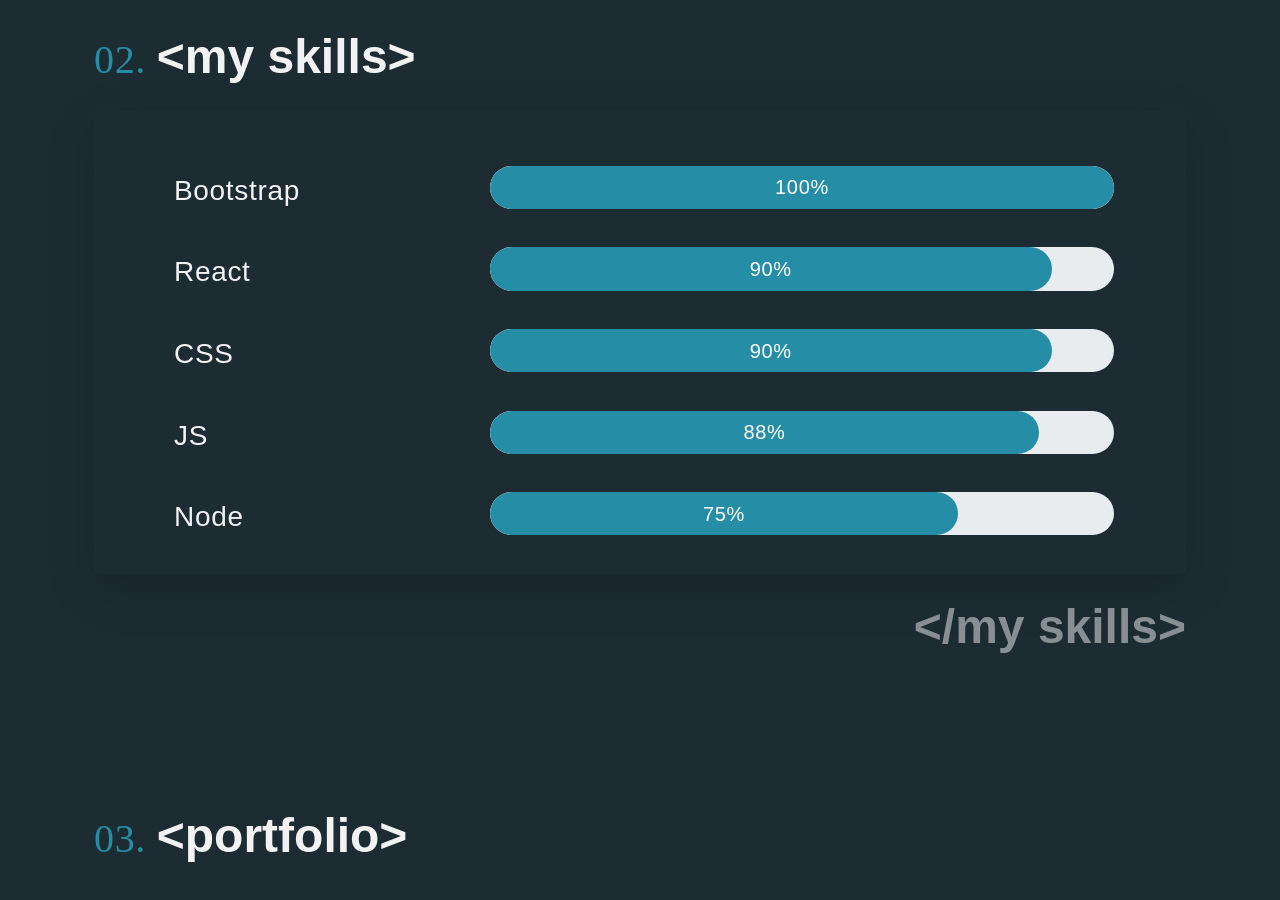
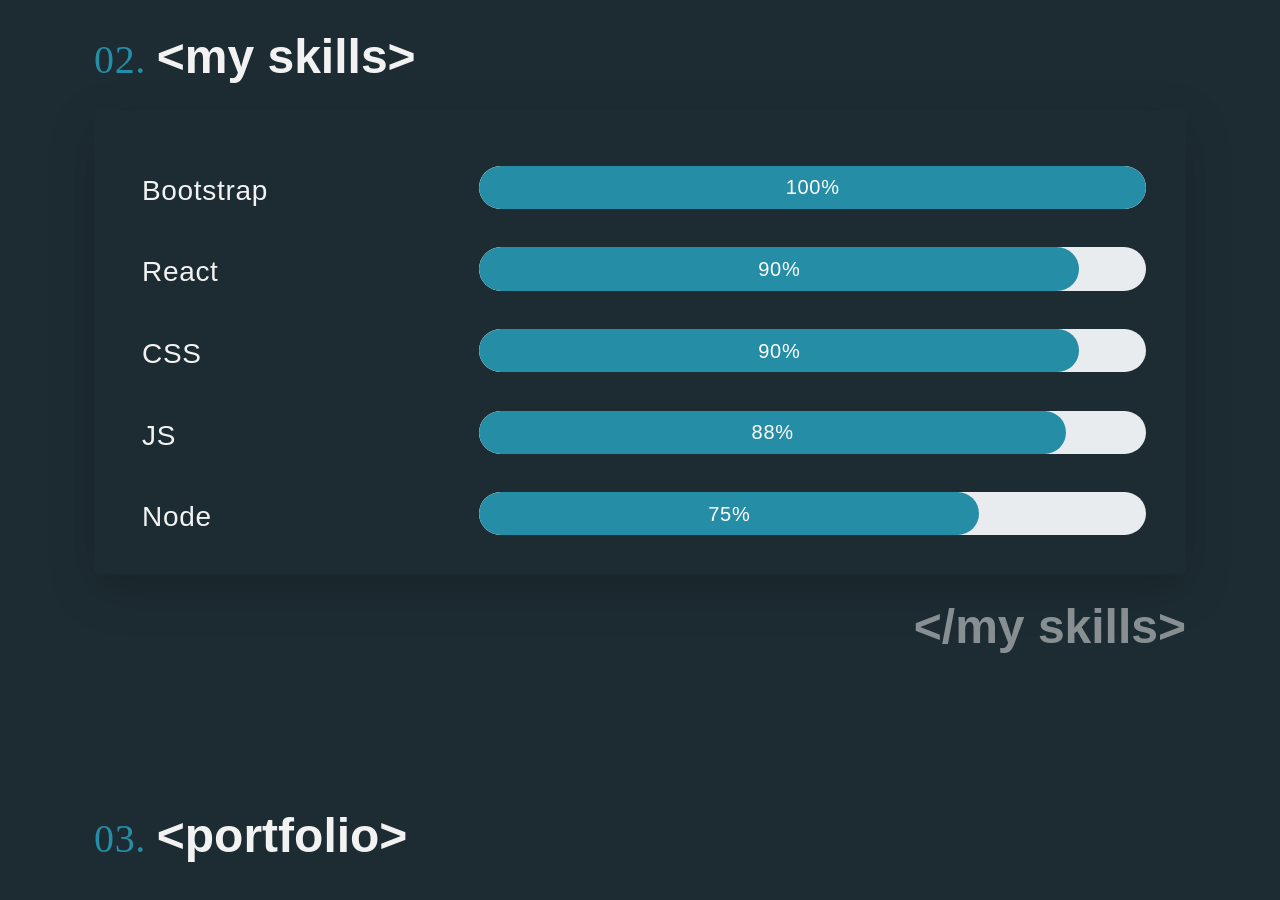
Before and after one commit to Kafolabi/portfolio, a React (Create React App) app: page / in a window 1280 px wide. Shown: the part 1480-2380 px from the top of the page. Built offline with nearby package versions, Linux system fonts and the light colour scheme; a web font is replaced by a local one.

Commit message:
Update Skills.js

```diff
--- a/src/components/Skills.js
+++ b/src/components/Skills.js
@@ -6,7 +6,7 @@
     <section className="container my-5 py-5 ff-primary" id="skills">
       <h1> {heading("02. ", "<my skills>")} </h1>
       <div className="card bg-transparent border-0 shadow-lg mt-4 pt-4 mb-4">
-        <div className="card-body ms-5 me-5">
+        <div className="card-body ms-3 me-3">
           <Skillset />
         </div>
       </div>
```
